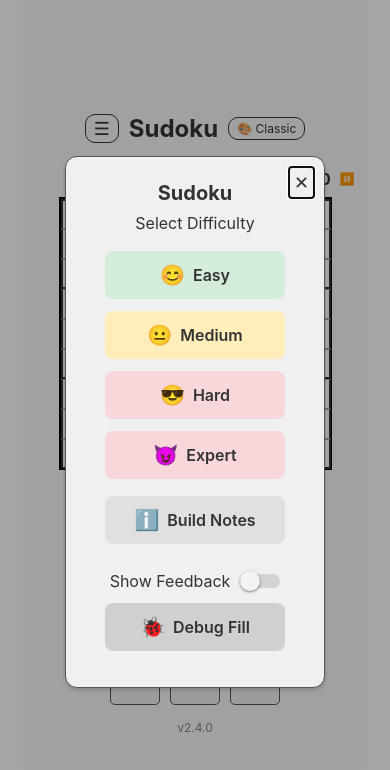
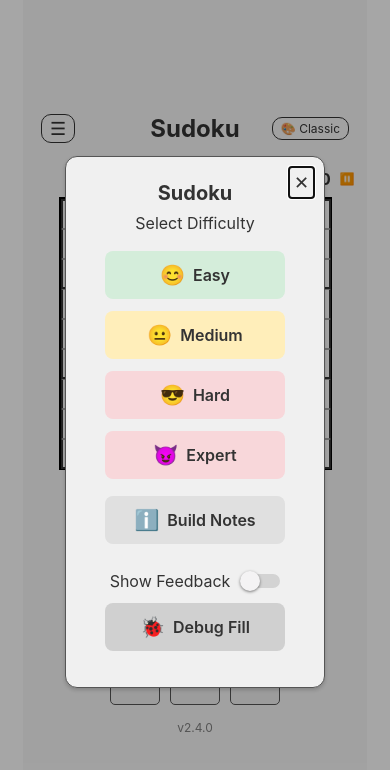
Before and after one commit to mjohnson139/expo-sudoku, a React Native app in the folder SudokuApp/: screen / in a window 390 px wide. Shown: the top 770 px of the page. Built offline with nearby package versions, Linux system fonts and the light colour scheme.

Commit message:
Fix header layout with proper left-center-right positioning

```diff
--- a/SudokuApp/components/GameHeader.js
+++ b/SudokuApp/components/GameHeader.js
@@ -16,7 +16,8 @@ const GameHeader = () => {
   return (
     <View style={styles.header}>
       <View style={styles.headerRow}>
-        {/* Menu Button */}
+        {/* Left: Menu Button */}
+        <View style={styles.leftSection}>
           <TouchableOpacity
             style={[styles.menuIcon, { borderColor: theme.colors.title }]}
             onPress={handleMenuPress}
@@ -26,13 +27,15 @@ const GameHeader = () => {
           >
             <Text style={{ color: theme.colors.title, fontSize: 18 }}>☰</Text>
           </TouchableOpacity>
+        </View>
 
-        {/* Game Title */}
-        <View style={styles.headerTitleBox}>
+        {/* Center: Game Title */}
+        <View style={styles.centerSection}>
           <Text style={[styles.title, { color: theme.colors.title }]}>Sudoku</Text>
         </View>
 
-        {/* Theme Selector Button */}
+        {/* Right: Theme Selector Button */}
+        <View style={styles.rightSection}>
           <TouchableOpacity
             style={[styles.themeButton, { borderColor: theme.colors.title }]}
             onPress={cycleTheme}
@@ -46,37 +49,40 @@ const GameHeader = () => {
           </TouchableOpacity>
         </View>
       </View>
+    </View>
   );
 };
 
 const styles = StyleSheet.create({
   header: {
-    flexDirection: 'row',
-    alignItems: 'center',
-    justifyContent: 'center',
-    // Removed marginBottom from here since headerRow has its own margin
+    width: '100%',
   },
   headerRow: {
     flexDirection: 'row',
     alignItems: 'center',
-    justifyContent: 'space-between',
     width: '100%',
     minHeight: 48,
     marginBottom: 8,
-    gap: 0,
   },
-  headerTitleBox: {
+  leftSection: {
+    flex: 1,
+    alignItems: 'flex-start',
+    paddingLeft: 8,
+  },
+  centerSection: {
     flex: 1,
     alignItems: 'center',
-    justifyContent: 'center',
-    minWidth: 80,
+  },
+  rightSection: {
+    flex: 1,
+    alignItems: 'flex-end',
+    paddingRight: 8,
   },
   title: {
     fontSize: 24,
     fontWeight: 'bold',
   },
   themeButton: {
-    marginLeft: 10,
     paddingVertical: 3,
     paddingHorizontal: 8,
     borderRadius: 10,
@@ -86,7 +92,6 @@ const styles = StyleSheet.create({
     fontSize: 12,
   },
   menuIcon: {
-    marginRight: 10,
     paddingVertical: 3,
     paddingHorizontal: 8,
     borderRadius: 10,
```
Lines whose indentation alone changed are shown as unchanged.
